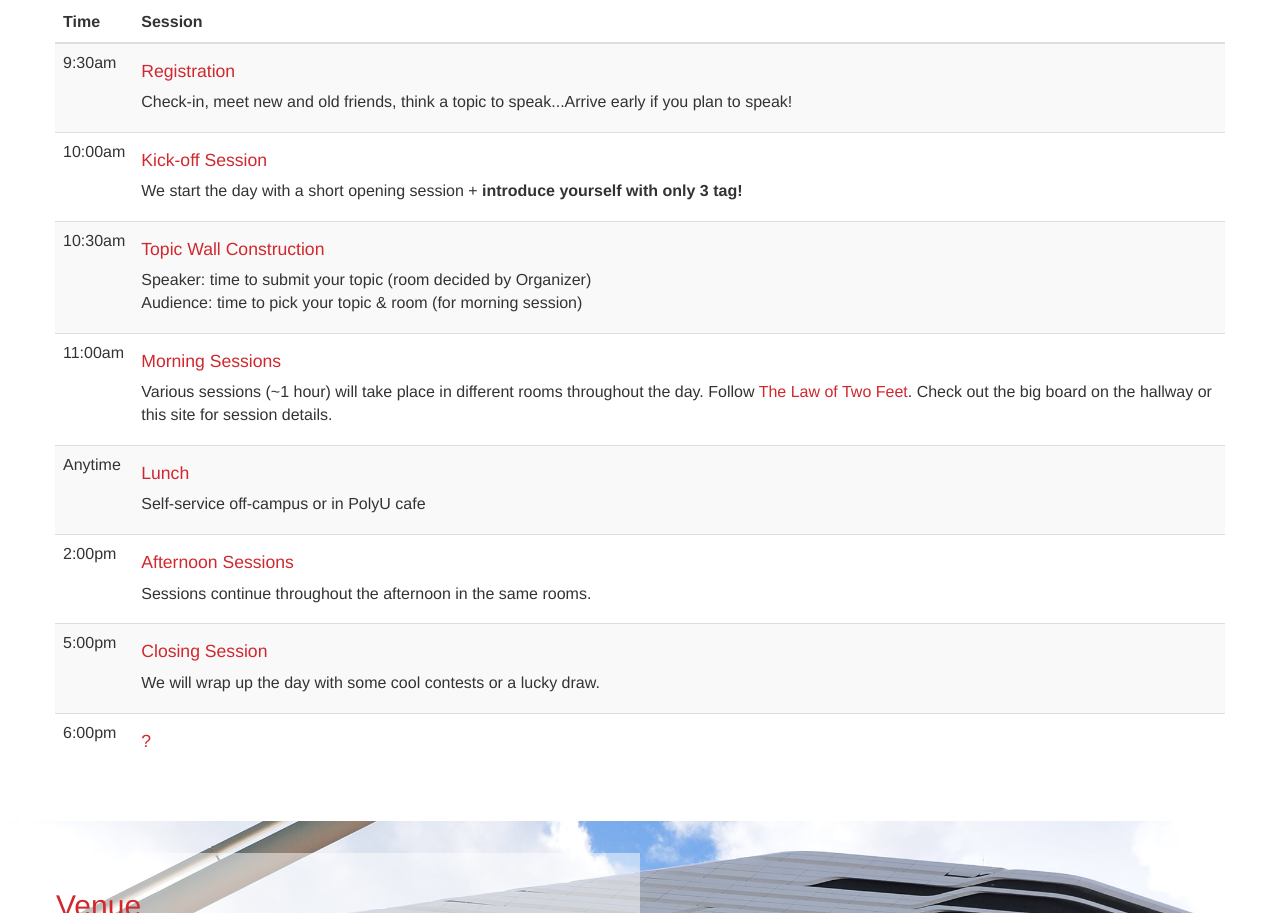
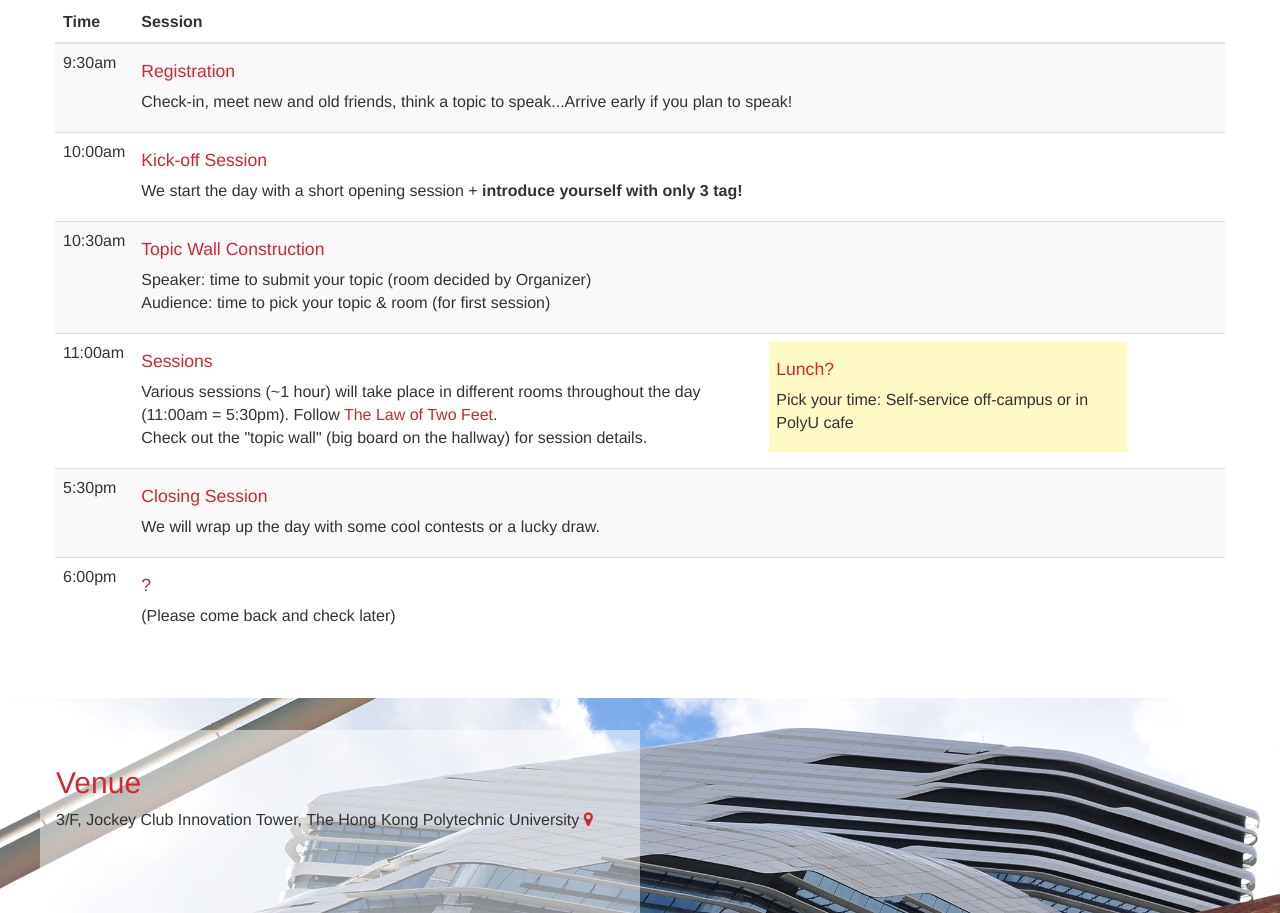
Before and after one commit to barcamphk/barcamphk2016, a website built with webpack: page index.html in a window 1280 px wide. Shown: the part 1666-2579 px from the top of the page. Built offline with nearby package versions, Linux system fonts and the light colour scheme; grey boxes are pictures that could not be loaded.

Commit message:
Updated the schedule.

```diff
--- a/index.html
+++ b/index.html
@@ -75,11 +75,11 @@
           <div class="row">
             <div class="col-md-6">
             <h2>Want to give a <em>talk?</em></h2>
-              <p>1) Register in the <a href="https://barcamphk2016.eventbrite.com/">registration page</a></p>
+              <p>1) Register (<a href="https://barcamphk2016.eventbrite.com/">registration page</a>)</p>
               <p>2a) Share what you have in mind on the <a class="fb-event-share" href="http://www.facebook.com/BarCampHongKong">BarCamp Hong Kong Facebook Page</a>.
                 We’ll have priority scheduling for topics that have the most Likes.</p>
               <p>2b) Or, submit your topic to us on the day of the event. be sure to show up early!</p>
-              <p>3) Check the <em>topic wall</em> for the timeslot of you talk once it is scheduled</p>
+              <p>3) Check the <em>topic wall</em> for the timeslot of your talk once it is scheduled</p>
             </div>
           </div>
           <div class="row">
@@ -123,32 +123,29 @@
                 <td>
                   <h4><a href="#">Topic Wall Construction</a></h4>
                   <p class="description">Speaker: time to submit your topic (room decided by Organizer)<br>
-                    Audience: time to pick your topic &amp; room (for morning session)</p>
+                    Audience: time to pick your topic &amp; room (for first session)</p>
                  </td>
               </tr>
               <tr>
                 <td><time>11:00am</time></td>
                 <td>
-                  <h4><a href="#">Morning Sessions</a></h4>
-                  <p class="description">Various sessions (~1 hour) will take place in different rooms throughout the day. Follow <a href="http://www.gurteen.com/gurteen/gurteen.nsf/id/X004395C6/">The Law of Two Feet</a>. Check out the big board on the hallway or this site for session details.</p>
+                  <div class="container-fluid">
+                  <div class="row">
+                    <div class="col-md-7 cell-content">
+                      <h4><a href="#">Sessions</a></h4>
+                      <p class="description">Various sessions (~1 hour) will take place in different rooms throughout the day (11:00am = 5:30pm). Follow <a href="http://www.gurteen.com/gurteen/gurteen.nsf/id/X004395C6/">The Law of Two Feet</a>.<br>
+                       Check out the "topic wall" (big board on the hallway) for session details.</p>
+                    </div>
+                    <div class="col-md-4 offset-md-1 post-it">
+                      <h4><a href="#">Lunch?</a></h4>
+                      <p>Pick your time: Self-service off-campus or in PolyU cafe</p>
+                    </div>
+                  </div>
+                </div>
                 </td>
               </tr>
               <tr>
-                <td><time>Anytime</time></td>
-                <td>
-                  <h4><a href="#">Lunch</a></h4>
-                  <p class="description">Self-service off-campus or in PolyU cafe</p>
-                </td>
-              </tr>
-              <tr>
-                <td><time>2:00pm</time></td>
-                <td>
-                  <h4><a href="#">Afternoon Sessions</a></h4>
-                  <p class="description">Sessions continue throughout the afternoon in the same rooms.</p>
-                </td>
-              </tr>
-              <tr>
-                <td><time>5:00pm</time></td>
+                <td><time>5:30pm</time></td>
                 <td>
                   <h4><a href="#">Closing Session</a></h4>
                   <p class="description">We will wrap up the day with some cool contests or a lucky draw.</p>
@@ -158,7 +155,7 @@
                 <td><time>6:00pm</time></td>
                 <td>
                   <h4><a href="#">?</a></h4>
-                  <p class="description"></p>
+                  <p class="description">(Please come back and check later)</p>
                 </td>
               </tr>
             </tbody>
--- a/scss/style.scss
+++ b/scss/style.scss
@@ -198,6 +198,13 @@ $elegant-stroke-size: 1px;
   h4 {
     font-size: 1.1em;
   }
+  .cell-content {
+    padding: 0
+  }
+  .post-it {
+    background: #FFF9C4;
+    padding: 0.75rem;
+  }
 }
 .venue {
   background: url(/images/venue-bg@md.jpg) top center no-repeat;
```
Also changed, not shown: css/style.css.
